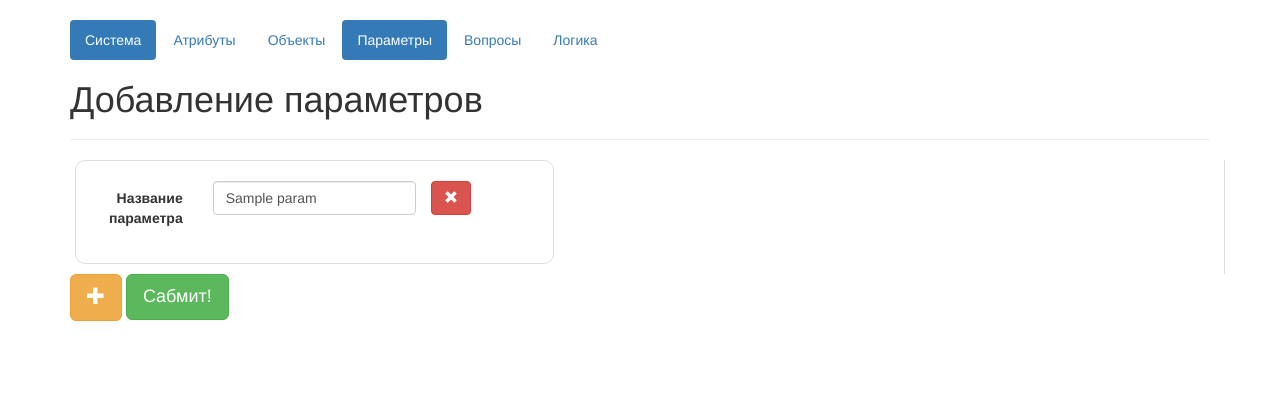
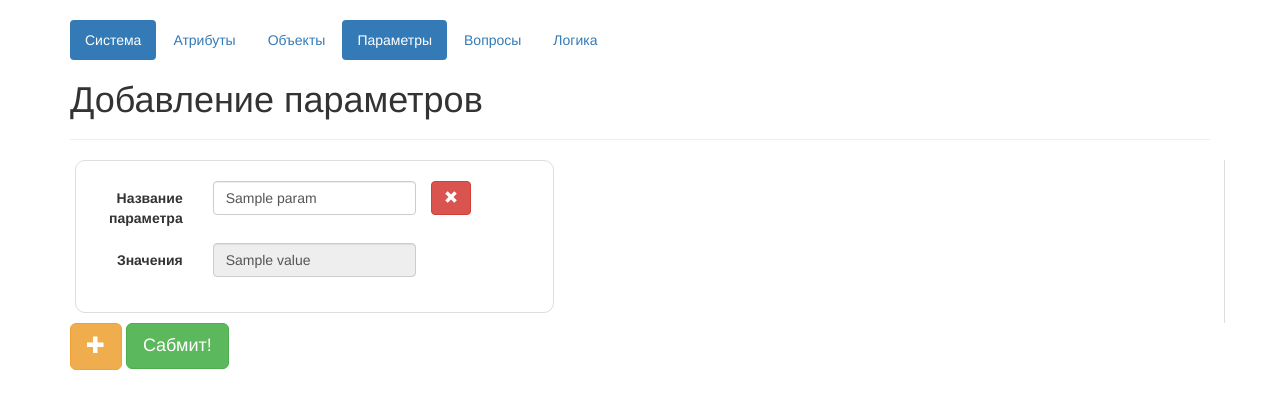
Before and after one commit to rat-team/rat-expert, a Django app: template templates/add_system/add_parameters.html in a window 1280 px wide. Shown: the part 52-461 px from the top of the page. Run offline with Django 3.2, Linux system fonts and the light colour scheme; the template is opened without the code that fills it: most values are stand-ins (such as "Sample title", 1, 10 or a date in 2020); parts of the project's set-up code (start-up, migrations or seed data) failed here and were passed over; some libraries are stand-ins or nearby versions.

Commit message:
ParameterValue display

```diff
--- a/ExpertSystem/redact/parameters.py
+++ b/ExpertSystem/redact/parameters.py
@@ -4,7 +4,7 @@ from django.db import transaction
 from django.http import HttpResponse
 from django.shortcuts import render
 from django.views.decorators.http import require_http_methods
-from ExpertSystem.models import System, Parameter, Rule
+from ExpertSystem.models import System, Parameter, Rule, ParameterValue
 from ExpertSystem.utils import sessions
 from ExpertSystem.utils.decorators import require_creation_session, require_post_params
 
@@ -17,10 +17,10 @@ def add_parameters(request):
 
     params = []
     for param in all_params:
-        print(str(param.id) + " " + param.name)
         params.append({
             "id": param.id,
-            "name": param.name
+            "name": param.name,
+            "values": list(value[0] for value in ParameterValue.objects.filter(param=param).values_list('value'))
         })
 
     return render(request, "add_system/add_parameters.html", {"params": params})
--- a/templates/add_system/parameter_element.html
+++ b/templates/add_system/parameter_element.html
@@ -6,3 +6,13 @@
     </div>
     <button type="button" class="btn btn-danger delete_attr" data-href="/delete_parameter/" data-id = {{ param.id }}><i class="glyphicon glyphicon-remove"></i></button>
 </div>
+{% if param.values %}
+<div class="form-group">
+    <label class="col-md-3 control-label">Значения</label>
+    <div class="col-md-6">
+        {% for value in param.values %}
+            <input type="text" class="form-control" disabled value="{{ value }}">
+        {% endfor %}
+    </div>
+</div>
+{% endif %}
```
